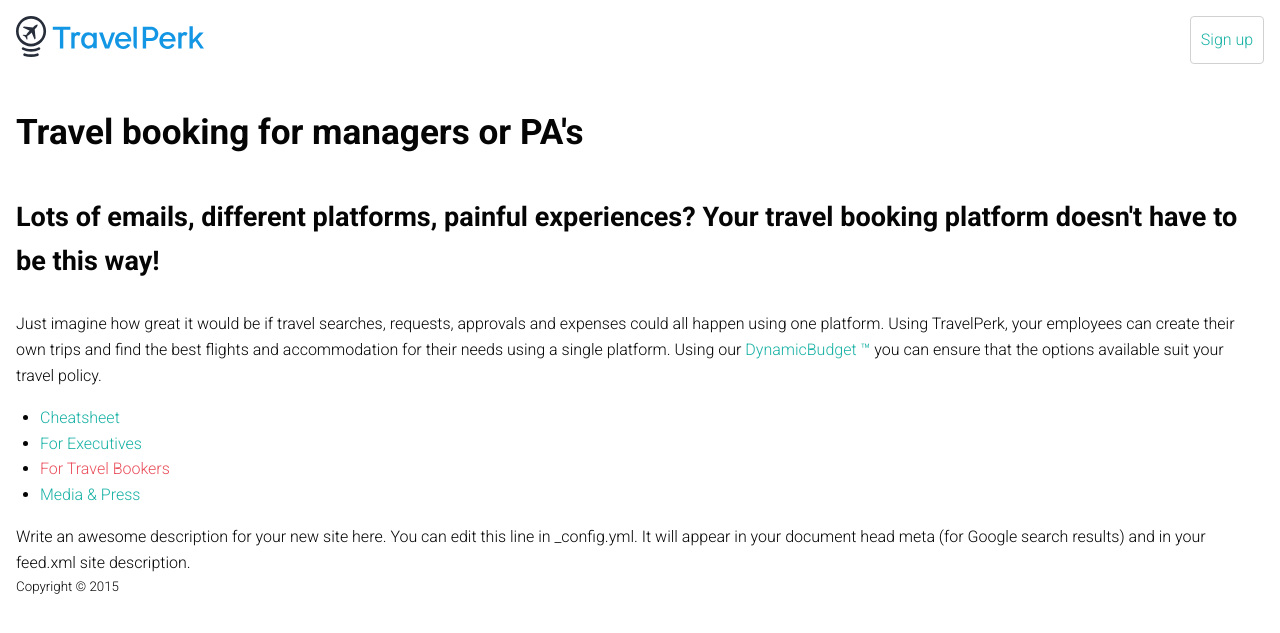
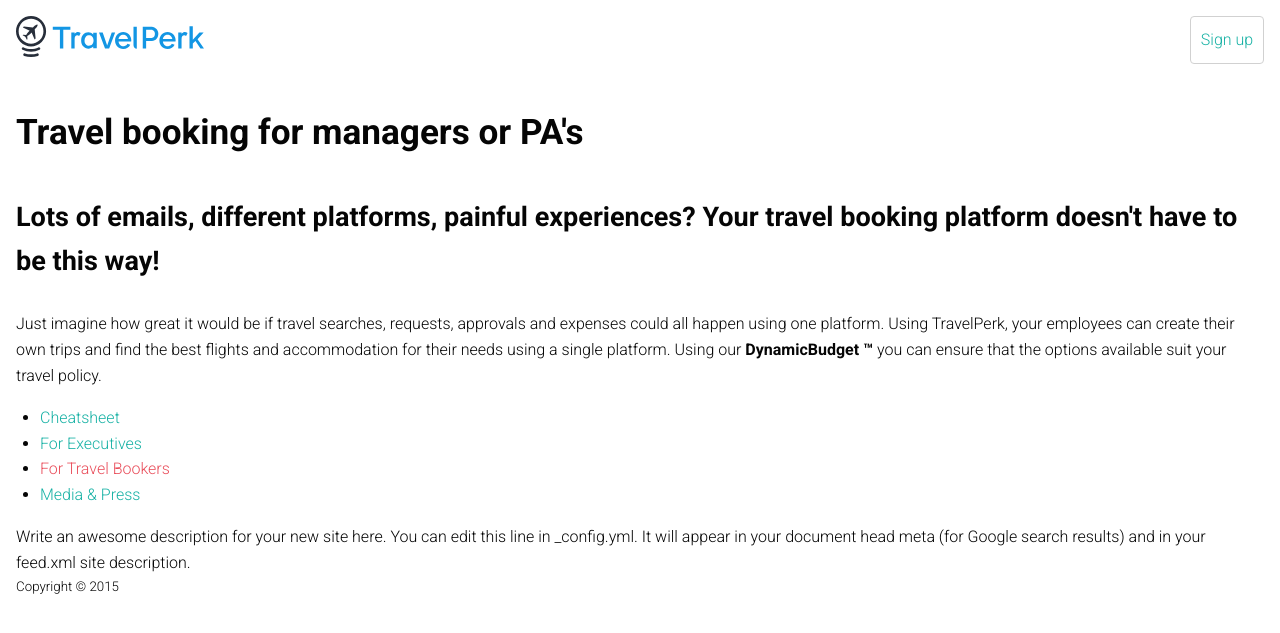
Before and after one commit to northswiss/jekyll-boilerplate, a Jekyll site: the page built from pages/for-travel-bbokers.html, in a window 1280 px wide. Shown: the top 633 px of the page. Built offline with Jekyll 4.4.1, drawn with Linux system fonts in a browser that asks for light colours; nearby versions of some CDN libraries.

```diff
--- a/pages/for-business-execs.html
+++ b/pages/for-business-execs.html
@@ -7,4 +7,4 @@ nav-title: For Executives
 ---
 
 <p>Just imagine how great it would be if travel searches, requests, approvals and expenses could all happen using one platform. Using TravelPerk, your employees can create their own trips and find the best flights and accommodation for their needs using a single platform. Using our
-    <a href="">DynamicBudget &trade;</a> you can ensure that the options available suit your travel policy.</p>
+    <strong>DynamicBudget &trade;</strong> you can ensure that the options available suit your travel policy.</p>
--- a/pages/for-travel-bbokers.html
+++ b/pages/for-travel-bbokers.html
@@ -7,4 +7,4 @@ nav-title: For Travel Bookers
 ---
 
 <p>Just imagine how great it would be if travel searches, requests, approvals and expenses could all happen using one platform. Using TravelPerk, your employees can create their own trips and find the best flights and accommodation for their needs using a single platform. Using our
-    <a href="">DynamicBudget &trade;</a> you can ensure that the options available suit your travel policy.</p>
+    <strong>DynamicBudget &trade;</strong> you can ensure that the options available suit your travel policy.</p>
```
